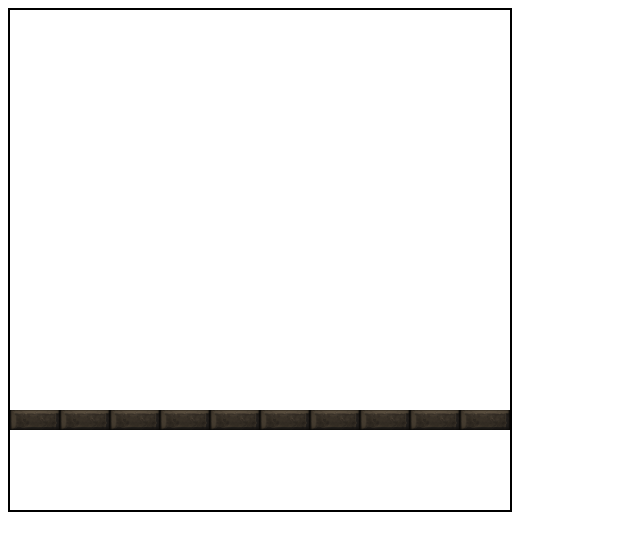
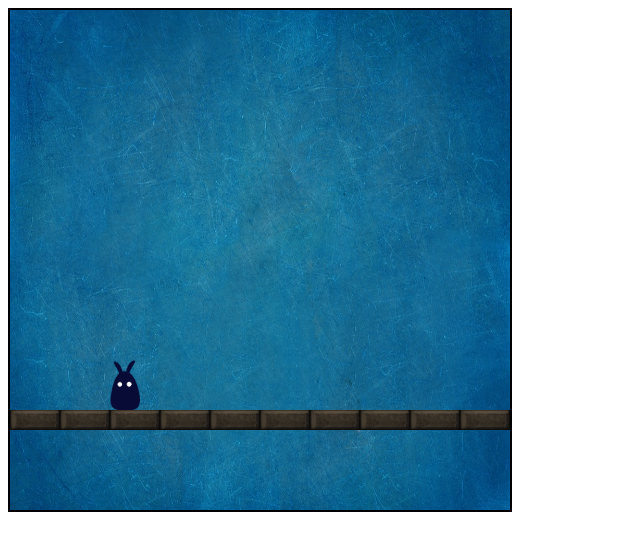
Before and after one commit to jeanha124/Javascript-Game, a plain HTML site: page Canvas/Section 5/Cupcake Catcher/index.html in a window 1280 px wide. Shown: the whole page, without its empty margins (0-640 px from the left). Drawn offline with Linux system fonts and the light colour scheme.

Commit message:
"Add background and character"

```diff
--- a/Canvas/Section 5/Cupcake Catcher/index.html
+++ b/Canvas/Section 5/Cupcake Catcher/index.html
@@ -76,6 +76,15 @@
                       ctx.drawImage(object, x, y, width, height);
                     }
 
+                    updatePosition = function() {
+                      ctx.clearRect(0, 0, 500, 500);
+                      drawObject(background, 0, 0, 500, 500);
+                      drawObject(catcherTwo, catcher.x, catcher.y, catcher.width, catcher.height);
+                      for (var i = 0; i < tileList.length; i++) {
+                        drawObject(tile, tileList[i].x, tileList[i].y, tileObject.width, tileObject.height);
+                      }
+                    }
+
                     startGame = function() {
                       score = 0;
                       level = 100;
@@ -94,10 +103,7 @@
                       for (var i = 0; i <= 9; i++) {
                         tileList.push({'x': i * 50, 'y': 400});
                       }
-
-                      for (var i = 0; i < tileList.length; i++) {
-                        drawObject(tile, tileList[i].x, tileList[i].y, tileObject.width, tileObject.height);
-                      }
+                      intervalvar = setInterval(updatePosition, 10);
                     }
                     startGame();
                   }
```
